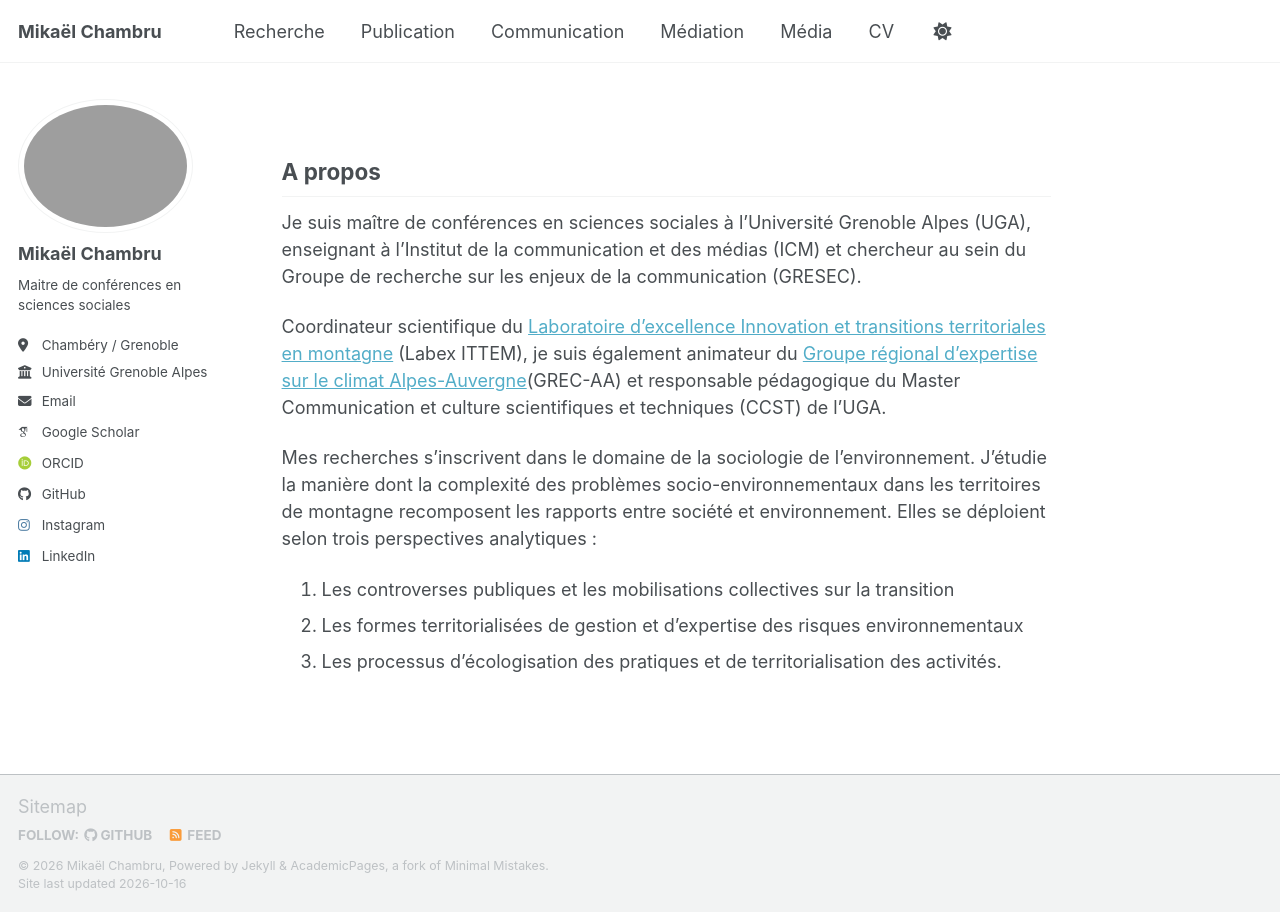
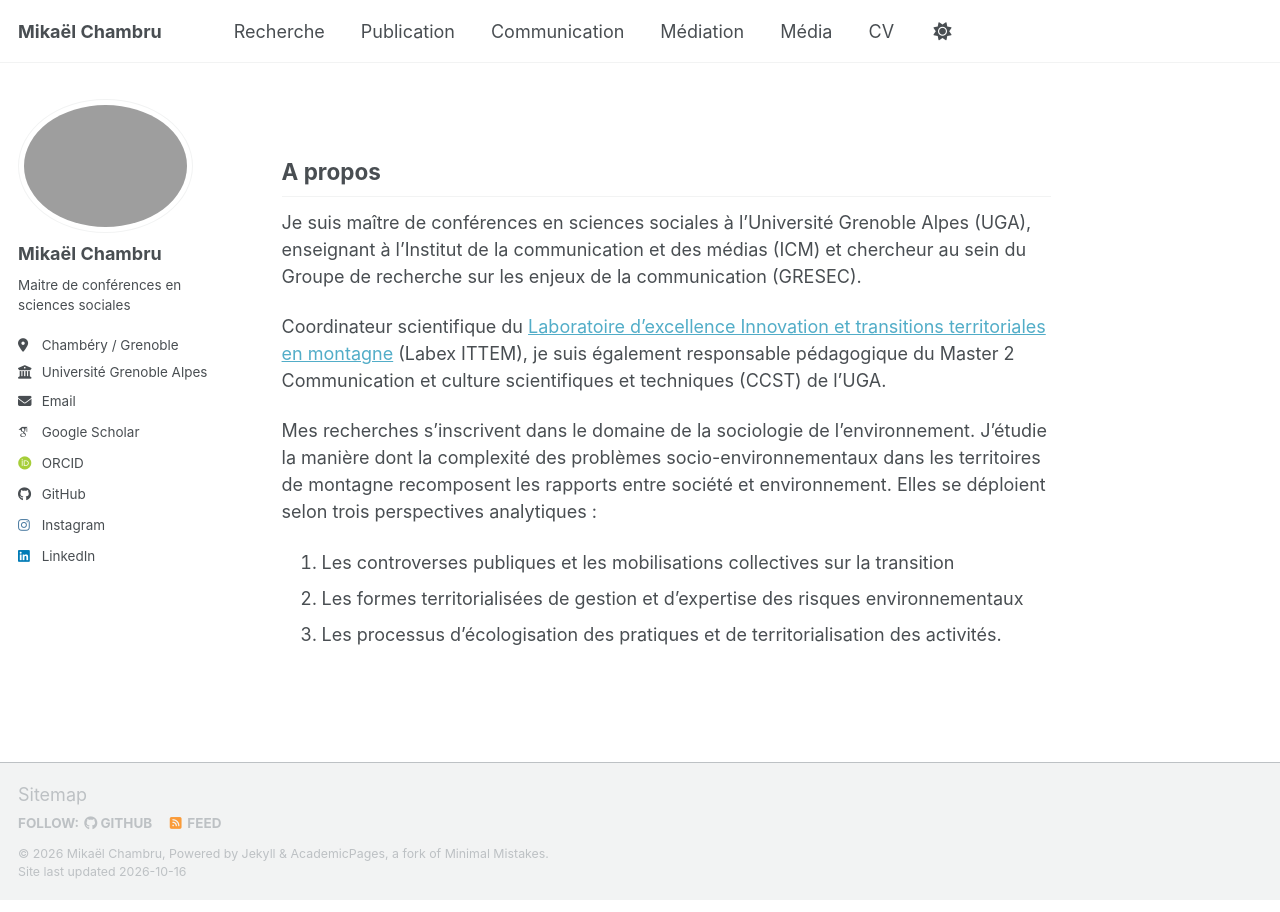
Before and after one commit to mikaelchambru/mikaelchambru.github.io, a Jekyll site: the page built from _pages/about.md, in a window 1280 px wide. Built offline with Jekyll 4.4.1, drawn with Linux system fonts in a browser that asks for light colours; some web fonts are replaced; a script bundle is joined from its source files by our own code; library files that are not in the unit come from our copies.

Commit message:
Update about.md

```diff
--- a/_pages/about.md
+++ b/_pages/about.md
@@ -10,7 +10,7 @@ redirect_from:
 
 Je suis maître de conférences en sciences sociales à l'Université Grenoble Alpes (UGA), enseignant à l'Institut de la communication et des médias (ICM) et chercheur au sein du Groupe de recherche sur les enjeux de la communication (GRESEC).
 
-Coordinateur scientifique du [Laboratoire d’excellence Innovation et transitions territoriales en montagne](https://labexittem.fr) (Labex ITTEM), je suis également animateur du [Groupe régional d’expertise sur le climat Alpes-Auvergne](https://grec-alpes-auvergne.osug.fr)(GREC-AA) et responsable pédagogique du Master Communication et culture scientifiques et techniques (CCST) de l'UGA.
+Coordinateur scientifique du [Laboratoire d’excellence Innovation et transitions territoriales en montagne](https://labexittem.fr) (Labex ITTEM), je suis également responsable pédagogique du Master 2 Communication et culture scientifiques et techniques (CCST) de l'UGA.
 
 Mes recherches s’inscrivent dans le domaine de la sociologie de l’environnement. J’étudie la manière dont la complexité des problèmes socio-environnementaux dans les territoires de montagne recomposent les rapports entre société et environnement. Elles se déploient selon trois perspectives analytiques :
 1. Les controverses publiques et les mobilisations collectives sur la transition
```
